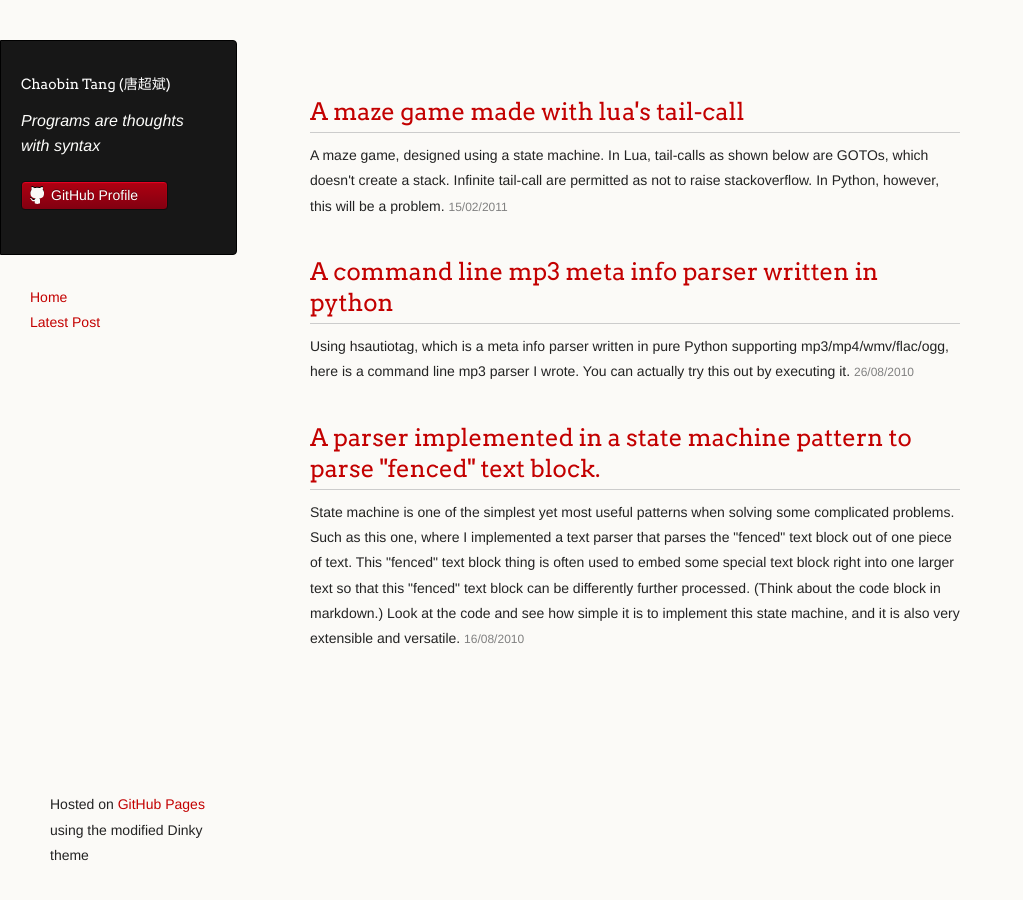
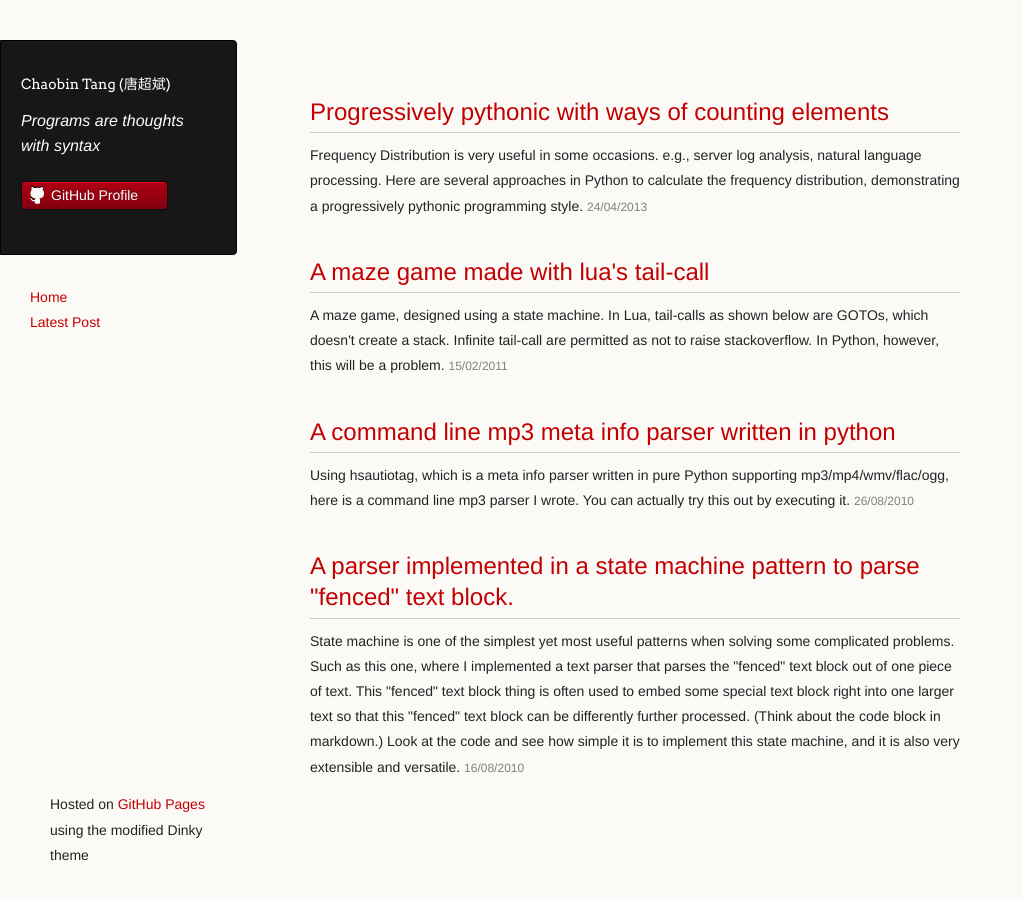
Before and after one commit to chaobin/chaobin.github.io, a Jekyll site: the page built from index.html, in a window 1280 px wide. Shown: the whole page, without its empty margins (0-1023 px from the left). Built offline with Jekyll 4.4.1, drawn with Linux system fonts in a browser that asks for light colours; Markdown is read by kramdown in place of the engine named in the settings.

Commit message:
ADD: Added a post.

````diff
--- a/_layouts/post.html
+++ b/_layouts/post.html
@@ -18,14 +18,11 @@
 
   <body>
     <div class="wrapper">
-
       {% include header.html %}
-
       <section>
         {% if page.type == 'post' %}
-        <h3>{{ page.title | capitalized }}</h3>
+        <h2>{{ page.title | capitalized }}</h2>
         {% endif %}
-
         {{ content }}
       </section>
       <footer>
--- /dev/null
+++ b/_posts/2013-04-24-progressively-pythonic-with-ways-of-counting.markdown
@@ -0,0 +1,56 @@
+---
+layout: post
+type: post
+title: Progressively pythonic with ways of counting elements
+tags: python, pythonic, programing, learning, frequency distribution
+description: Frequency Distribution is very useful in some occasions. e.g., server log analysis, natural language processing. Here are several approaches in Python to calculate the frequency distribution, demonstrating a progressively pythonic programming style.
+---
+
+Frequency Distribution is very useful in some occasions. e.g., server log analysis, natural language processing. Here are several approaches in Python to calculate the frequency distribution, demonstrating a progressively pythonic programming style.
+
+Now we have our data and we need to count the occurrences of each word it contains -
+
+```python
+words = "apple banana apple strawberry banana lemon"
+```
+
+```python
+# fundamental approach -
+list_words = words.split()
+unique_words = set(list_words)
+freqs = dict(
+  (w, list_words.count(w))
+  for w in unique_words
+)
+```
+
+Or, if you have python version >= *2.7*, you have a new powerful syntax called *set comprehension*, which you use it like *list comprehension*, but with *{* ... *}* and it evaluates to a set instance -
+
+```python
+list_words = words.split()
+# note the curly parenthesis
+freqs = { w:list_words.count(w) for w in list_words }
+```
+
+The above code of counting all relied on *list.count()* method, which could be of high time complexity because it counts the word on every occurrence. Here is an improvement on that -
+
+```python
+from collections import defaultdict
+
+
+freqs = defaultdict(int)
+for w in words.split():
+    freqs[w] += 1
+```
+
+Again, if you have python version >= *2.7*, you have a *Counter* class from *collections* module that does exactly this -
+
+```python
+from collections import Counter
+
+
+freqs = Counter(words.split()) # It has a set of dict-like API
+```
+
+The example code above should have shown several different ways of counting the occurrences of elements using different data structure and their APIs. However, it really is a more complex answer to the question that which one is **better**, though the last one using the *Counter* may exude better readability.
+The complexity to answer this question lies at the performance of execution. I will try to talk more about this in a **separate** post.
--- a/stylesheets/styles.css
+++ b/stylesheets/styles.css
@@ -47,7 +47,7 @@ p, ul, ol, table, dl {
 }
 
 h1, h2, h3 {
-  font-family: Arvo, Monaco, serif;
+  font-family: "Helvetica Neue", Helvetica, Arial, sans-serif;
   line-height:1.3;
   font-weight: normal;
 }
@@ -91,6 +91,7 @@ a small {
 
 em {
   font-style: italic;
+  color: rgb(129, 129, 129);
 }
 
 strong {
````
